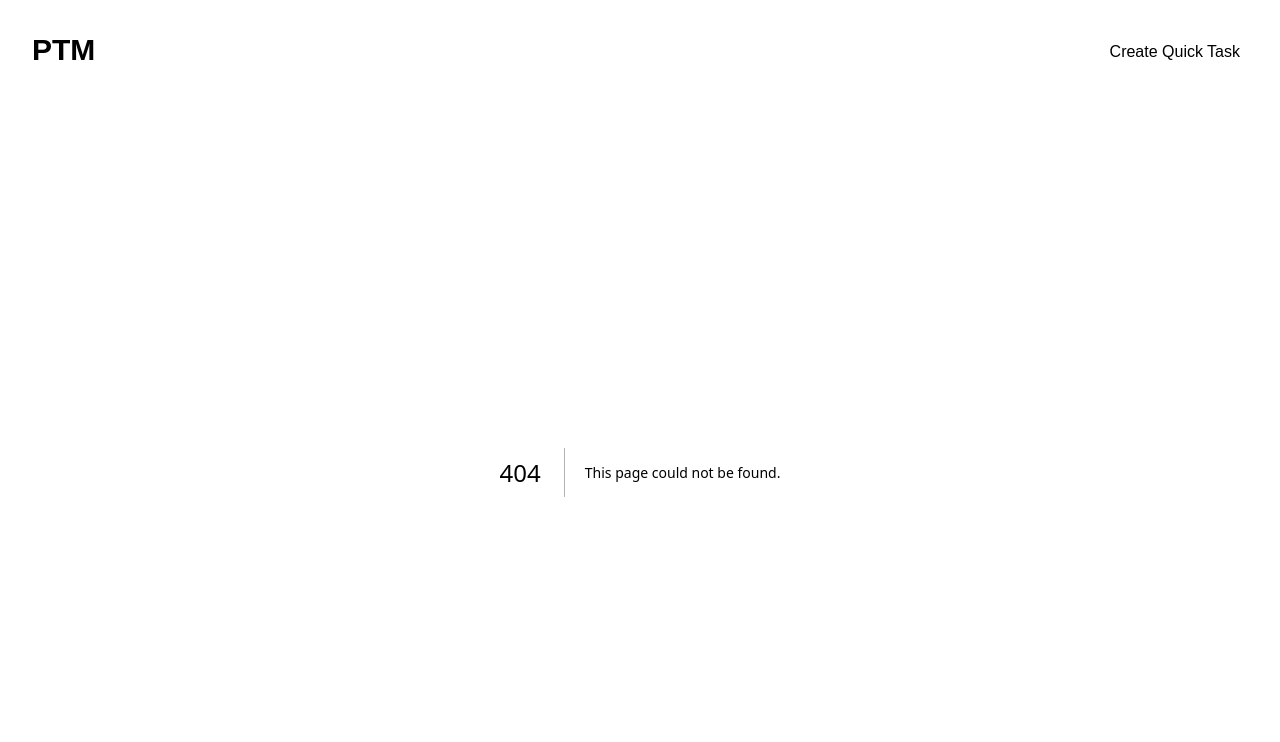
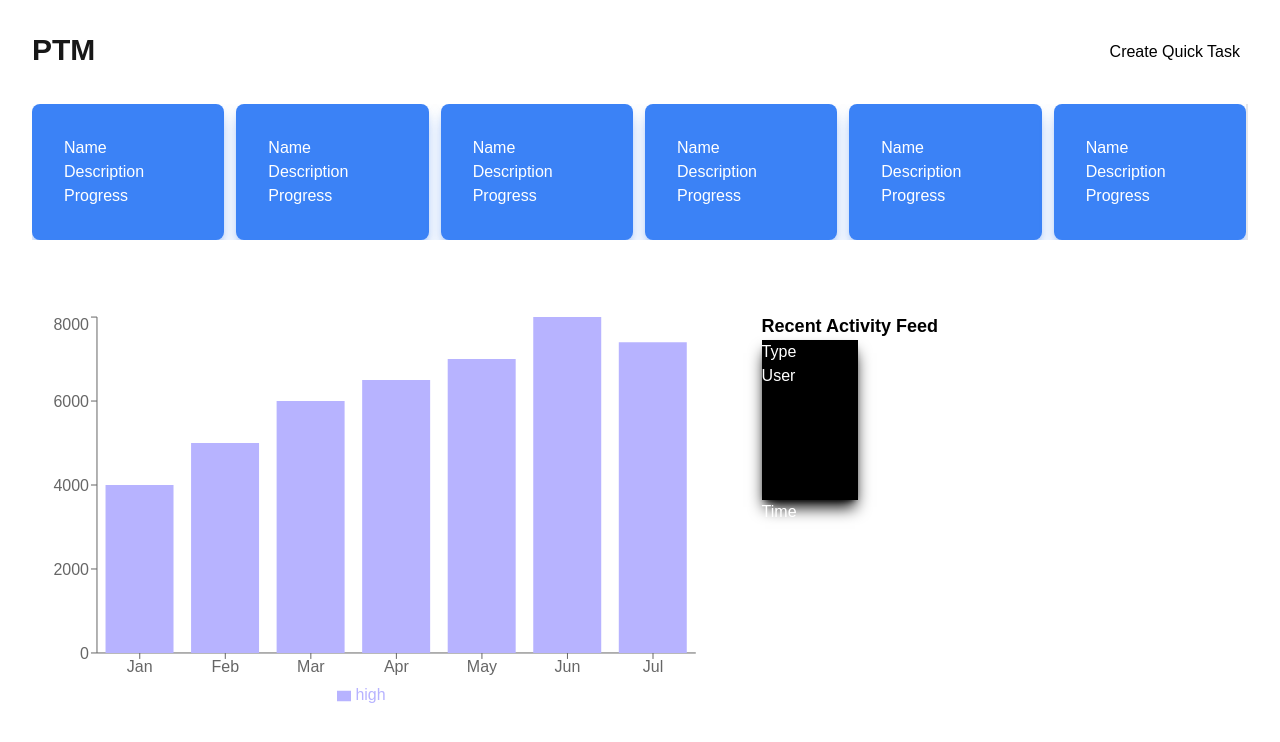
Before and after one commit to sony-tom/project_task_manager_app, a Next.js app: page /dashboard in a window 1280 px wide. Before the commit this address had no page. Shown: the top 742 px of the page. Built offline with nearby package versions, Linux system fonts and the light colour scheme.

Commit message:
Re-added dashboard

```diff
--- /dev/null
+++ b/src/app/dashboard/page.jsx
@@ -0,0 +1,24 @@
+"use client";
+import OverViewCardPage from "../components/overviewcard";
+import BarChartStatistic from "../components/barChart";
+import ActivityFeed from "../components/activityfeed";
+
+export default function Page() {
+  return (
+    <div className="upper-div">
+      <div className="py-8">
+        <OverViewCardPage />
+      </div>
+      <div className="graph-div flex mt-10">
+        <div className="w-3/5">
+          <div className="w-11/12 h-[400px] rounded">
+            <BarChartStatistic />
+          </div>
+        </div>
+        <div className="w-2/5">
+          <ActivityFeed />
+        </div>
+      </div>
+    </div>
+  );
+}
```
